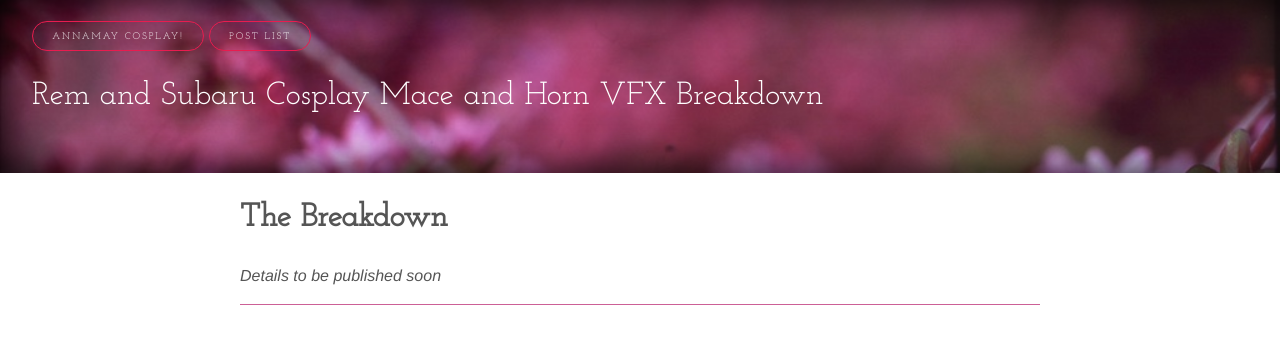
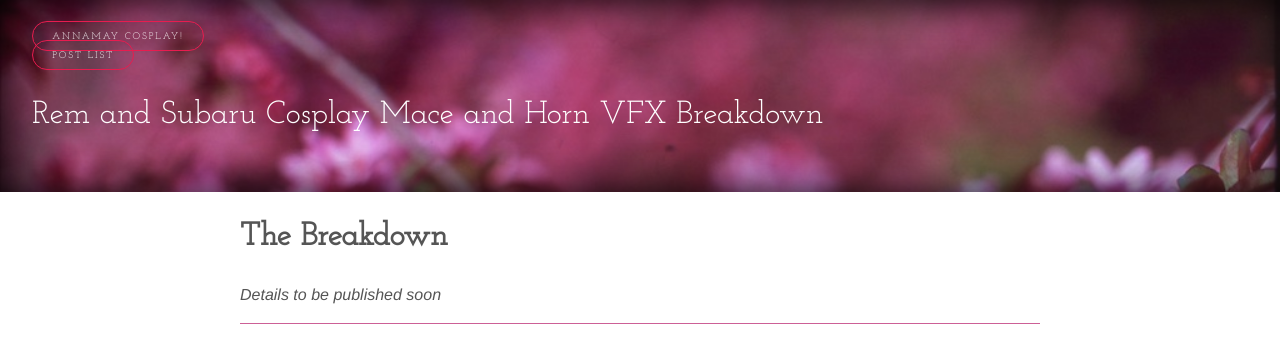
Before and after one commit to annamay8/annamay8.github.io, a Jekyll site: the page built from _posts/2017-10-11-rem-vfx-breakdown.md, in a window 1280 px wide. Shown: the top 363 px of the page. Built offline with Jekyll 4.4.1, drawn with Linux system fonts in a browser that asks for light colours.

Commit message:
Update post.html

```diff
--- a/_layouts/post.html
+++ b/_layouts/post.html
@@ -2,8 +2,10 @@
 layout: default
 ---
 <header class="small">
-  <a href="/">AnnaMay Cosplay!</a>
-  <a href="/posts.html">Post List</a>
+  <div float=right>
+    <a href="/">AnnaMay Cosplay!</a><br/>
+    <a href="/posts.html">Post List</a>
+  </div>
   <p>{{ page.title }}</p>
 </header>
 <main>
```
